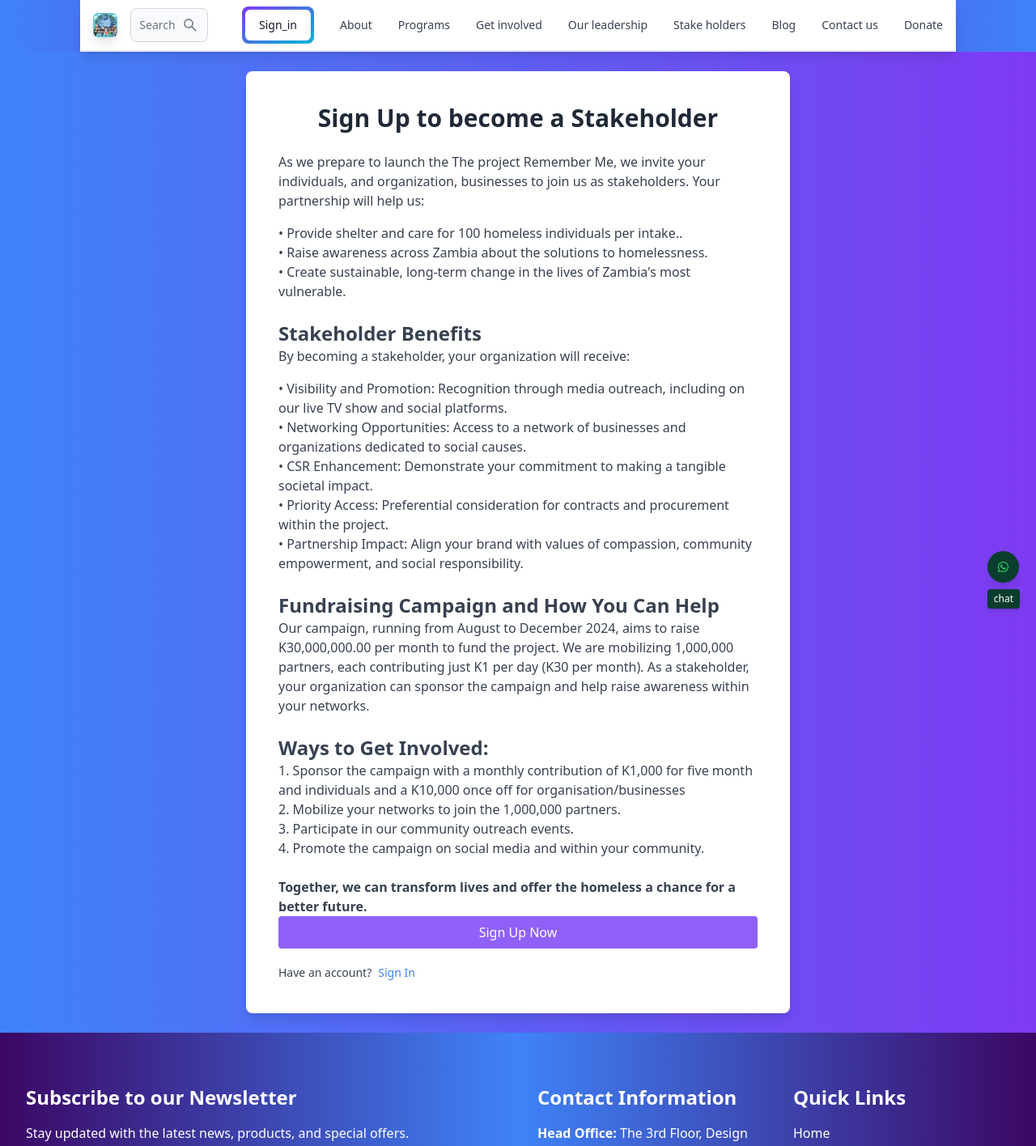
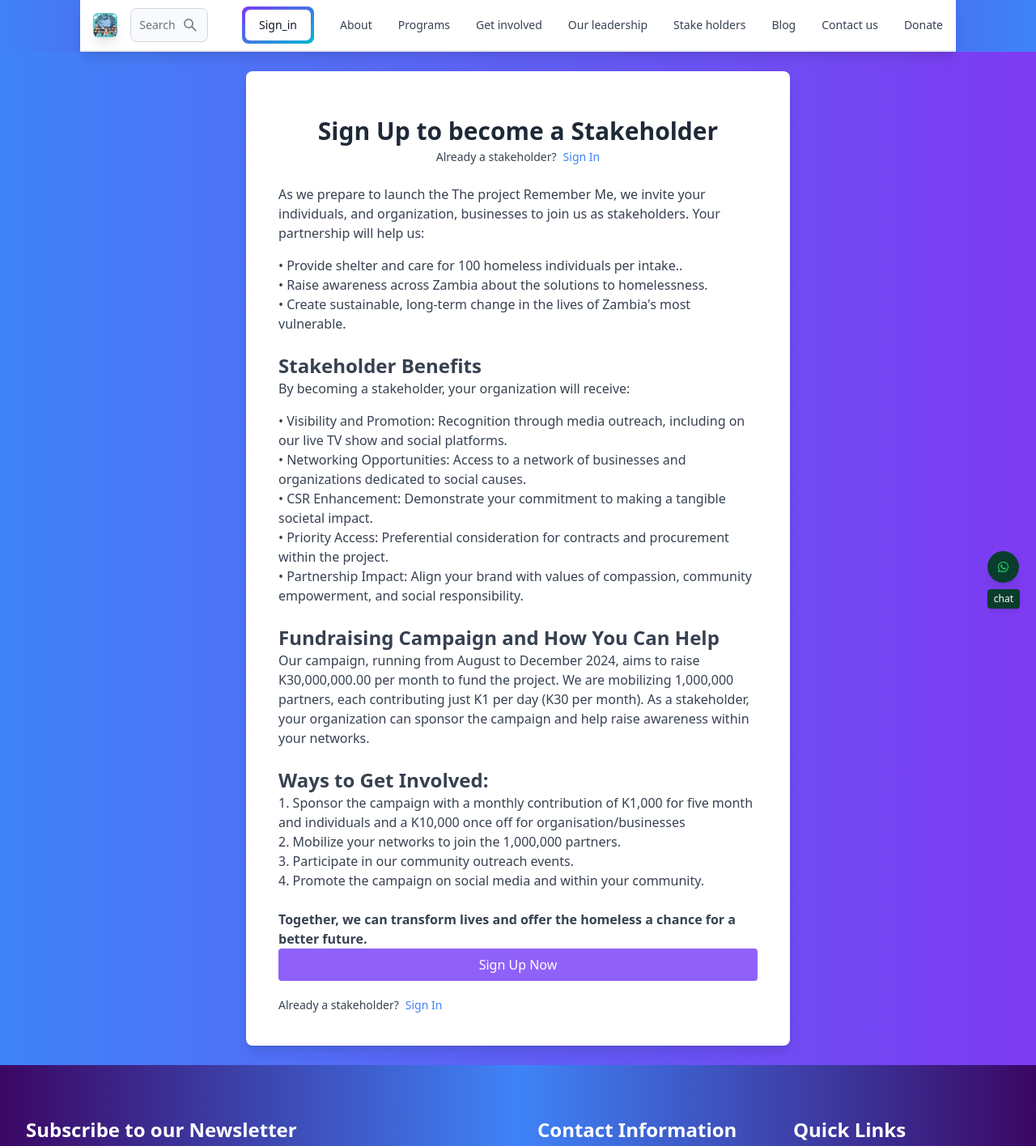
Before and after one commit to Estarab/mern-blog, a React (Vite) app in the folder client/: page /stakeholder-info in a window 1280 px wide. Shown: the top 1416 px of the page at 81% size. Built offline with nearby package versions, Linux system fonts and the light colour scheme; no server answers.

Commit message:
dashboard

```diff
--- a/client/src/components/DashPosts.jsx
+++ b/client/src/components/DashPosts.jsx
@@ -80,7 +80,7 @@ export default function DashPosts() {
               <Table.HeadCell>Date updated</Table.HeadCell>
               <Table.HeadCell>Post image</Table.HeadCell>
               <Table.HeadCell>Post title</Table.HeadCell>
-              <Table.HeadCell>Category</Table.HeadCell>
+              {/* <Table.HeadCell>Category</Table.HeadCell> */}
               <Table.HeadCell>Delete</Table.HeadCell>
               <Table.HeadCell>
                 <span>Edit</span>
@@ -109,7 +109,7 @@ export default function DashPosts() {
                       {post.title}
                     </Link>
                   </Table.Cell>
-                  <Table.Cell>{post.category}</Table.Cell>
+                  {/* <Table.Cell>{post.category}</Table.Cell> */}
                   <Table.Cell>
                     <span
                       onClick={() => {
--- a/client/src/components/DashboardComp.jsx
+++ b/client/src/components/DashboardComp.jsx
@@ -106,7 +106,7 @@ export default function DashboardComp() {
         <div className='flex flex-col p-3 dark:bg-slate-800 gap-4 md:w-72 w-full rounded-md shadow-md'>
           <div className='flex justify-between'>
             <div className=''>
-              <h3 className='text-gray-500 text-md uppercase'>Total Posts</h3>
+              <h3 className='text-gray-500 text-md uppercase'>Total Posts from Stakeholders</h3>
               <p className='text-2xl'>{totalPosts}</p>
             </div>
             <HiDocumentText className='bg-lime-600  text-white rounded-full text-5xl p-3 shadow-lg' />
--- a/client/src/pages/StakeholderInfo.jsx
+++ b/client/src/pages/StakeholderInfo.jsx
@@ -5,8 +5,20 @@ const StakeholderInfo = () => {
   return (
     <div className="flex items-center justify-center min-h-screen bg-gradient-to-r from-blue-500 to-purple-600 p-6">
       <div className="bg-white rounded-lg shadow-lg p-10 w-full max-w-2xl transform transition-transform duration-300 hover:-translate-y-2">
-        <h2 className="text-3xl font-semibold text-center text-gray-800 mb-6">Sign Up to become a Stakeholder</h2>
-        <p className="text-gray-700 mb-4">
+
+
+        <h2 className="text-3xl font-semibold text-center text-gray-800 mb-1 mt-4">Sign Up to become a Stakeholder</h2>
+        <div className='flex gap-2 text-sm mt-1 justify-center'>
+            <span>Already a stakeholder?</span>
+            <Link to='/sign-in' className='text-blue-500'>
+              Sign In
+            </Link>
+          </div>
+
+
+
+
+        <p className="text-gray-700 mb-4 mt-6">
         As we prepare to launch the The project Remember Me, we invite your individuals, and organization, businesses to join us as stakeholders. Your partnership will help us:
         </p>
 
@@ -45,7 +57,7 @@ const StakeholderInfo = () => {
           </button>
         </Link>
         <div className='flex gap-2 text-sm mt-5'>
-            <span>Have an account?</span>
+            <span>Already a stakeholder?</span>
             <Link to='/sign-in' className='text-blue-500'>
               Sign In
             </Link>
```
